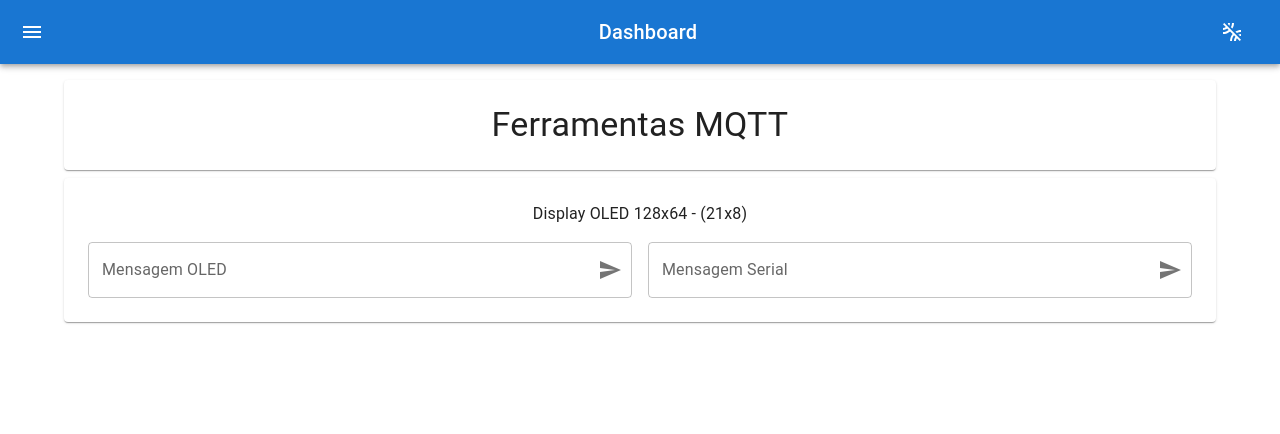
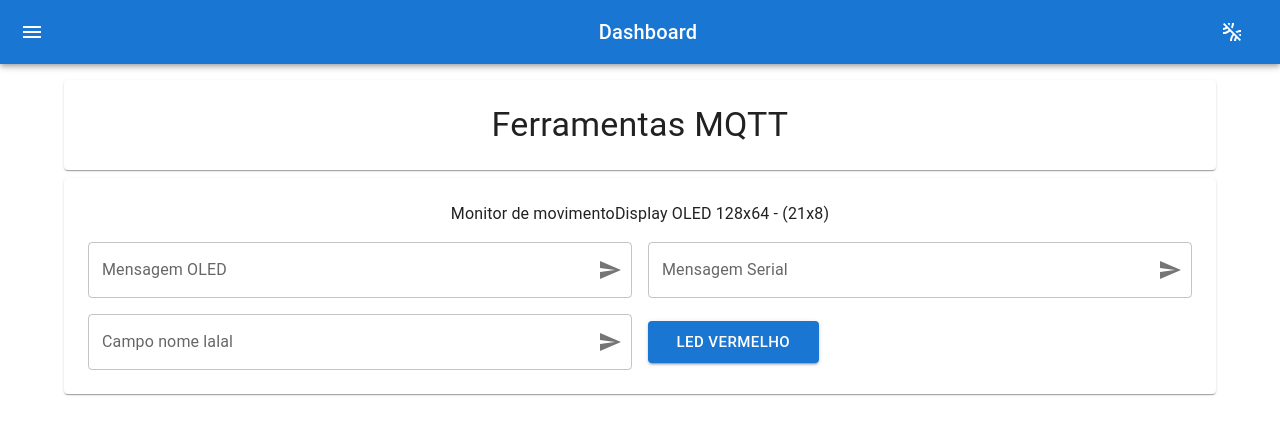
Before and after one commit to rafagarrafinhacardoso/MeuProjeto, a React (Create React App) app in the folder front-end/: page /serviceMqtt/toolsMqtt in a window 1280 px wide. Shown: the top 434 px of the page. Built offline with nearby package versions, Linux system fonts and the light colour scheme.

Commit message:
Add btn mqtt...

```diff
--- a/front-end/src/components/exemples/ToolsMqttPainel.js
+++ b/front-end/src/components/exemples/ToolsMqttPainel.js
@@ -1,6 +1,7 @@
 import { Grid, Paper, TextField, Typography } from "@mui/material";
 import React, { useEffect } from "react";
 import { useOutletContext } from "react-router-dom";
+import ButtonPadraoMqtt from "./tools/ButtonPadraoMqtt";
 import TextPadraoMqtt from "./tools/TextPadraoMqtt";
 
 const disp = {
@@ -15,7 +16,7 @@ const disp = {
             nomeCampo: "Mensagem OLED",
             descricao: "Display OLED 128x64 - 6x8",
             topico: "mensage",
-            sizeGrid: 12,
+            sizeGrid: 6,
             caractere: 21,
             linhas: 8
         },
@@ -25,7 +26,21 @@ const disp = {
             descricao: "Display OLED 128x64 - 6x8",
             topico: "mensage",
             sizeGrid: 6
+        },{
+            tipoCampo: "textDefault",
+            nomeCampo: "Campo nome lalal",
+            descricao: "AaaaaA",
+            topico: "aciton",
+            sizeGrid: 6
+        },{
+            tipoCampo: "btnDefault",
+            nomeCampo: "LED vermelho",
+            descricao: "AaaaaA",
+            topico: "btnA",
+            action: "test",
+            sizeGrid: 2
         }
+
     ]
 };
 
@@ -35,19 +50,47 @@ export default function ToolsMqttPainel() {
         setTitulo("Ferramentas MQTT")
     }, []);
 
+    // const enviaMessage = () => {
+    //     // console.log("enviar")
+    //     const dado = {
+    //         message: text,
+    //         topic: topico
+    //     };
+    //     fetch("/mqtt/sendMensagem", {
+    //         method: 'POST',
+    //         headers: {
+    //             'Content-Type': 'application/json',
+    //             Accept: 'application/json'
+    //         },
+    //         body: JSON.stringify(dado),
+    //     })
+    //         .then(res => res.json())
+    //         .then((result) => {
+    //             console.log("aaaaaaa-> ", result);
+    //         })
+    //         .catch((error) => {
+    //             console.log(error);
+    //         })
+    // }
+
+    function actionMqtt(tpc , msg){
+        console.log("enviar...", tpc, msg);
+    }
+
     return (
         <Paper sx={{ p: 3, display: 'flex', flexDirection: 'column' }}>
             <Grid container spacing={2} rowSpacing={2}  >
                 <Grid item xs={12}>
                     <Typography component="a" variant="a" align="center">
+                        {(disp && disp.equipamento && disp.equipamento.nome) ? disp.equipamento.nome : ""}
                         Display OLED 128x64 - ({(128 / 6) | 0}x{64 / 8})
                     </Typography>
                 </Grid>
                 {disp && disp.fucionalidade.map((item, index) => {
                     if (item.tipoCampo == "textDefault")
-                        return (<TextPadraoMqtt key={index} data={item} />);
+                        return (<TextPadraoMqtt key={index} data={item} action={actionMqtt} />);
                     else if (item.tipoCampo == "btnDefault")
-                        return (<CampoDefalt key={index} />);
+                        return (<ButtonPadraoMqtt key={index} data={item} action={actionMqtt} />);
                     else
                         return (<CampoDefalt key={index} data={item} />);
                 })}
@@ -60,9 +103,12 @@ function CampoDefalt(props) {
     const { data } = props
     return (
         <Grid container item xs={(data && data.sizeGrid) ? data.sizeGrid : 12} spacing={2} rowSpacing={2}>
-            <Grid item xs={6}>
+            <Grid item xs={12}>
                 <Typography component="a" variant="a" align="center">
-                    Pagina não Encontrada
+                    {(data && data.tipoCampo) ? data.tipoCampo : "tipoCampo: null"}<br/>
+                    {(data && data.topico) ? data.topico : "topico: null"}<br/>
+                    {(data && data.nomeCampo) ? data.nomeCampo : "nomeCampo: null"}<br/>
+                    {(data && data.descricao) ? data.descricao : "descricao: null"}
                 </Typography>
             </Grid>
         </Grid>
--- /dev/null
+++ b/front-end/src/components/exemples/tools/ButtonPadraoMqtt.js
@@ -0,0 +1,26 @@
+import { Button, Grid, Typography } from "@mui/material";
+
+export default function ButtonPadraoMqtt(props) {
+    const { data, action } = props
+
+    return (
+        <Grid container item xs={(data && data.sizeGrid) ? data.sizeGrid : 12} spacing={2} rowSpacing={2} alignItems="center" >
+            <Grid item xs={12}  >
+                <Button
+                    variant="contained"
+                    fullWidth
+                    size="large"
+                    onClick={()=> action(data.topico, data.action)}
+                >
+                    {(data && data.nomeCampo) ? data.nomeCampo : "Botão"}
+                </Button>
+                {/* <Typography component="a" variant="a" align="center">
+                    {(data && data.tipoCampo) ? data.tipoCampo : "tipoCampo: null"}<br />
+                    {(data && data.topico) ? data.topico : "topico: null"}<br />
+                    {(data && data.nomeCampo) ? data.nomeCampo : "nomeCampo: null"}<br />
+                    {(data && data.descricao) ? data.descricao : "descricao: null"}
+                </Typography> */}
+            </Grid>
+        </Grid>
+    );
+}
--- a/front-end/src/components/exemples/tools/TextPadraoMqtt.js
+++ b/front-end/src/components/exemples/tools/TextPadraoMqtt.js
@@ -4,7 +4,7 @@ import { useOutletContext } from "react-router-dom";
 import SendIcon from '@mui/icons-material/Send';
 
 export default function TextPadraoMqtt(props) {
-    const { data } = props
+    const { data, action } = props
     const [text, setText] = useState();
     const [topico, setTopico] = useState("device/A86E6505613C/mensage");
 
@@ -32,7 +32,7 @@ export default function TextPadraoMqtt(props) {
                     setText(val);
                 // else console.log("erro");
             }
-        }else{
+        } else {
             setText(val);
         }
     };
@@ -64,7 +64,7 @@ export default function TextPadraoMqtt(props) {
     }
 
     return (
-        <Grid container item xs={6} spacing={2} rowSpacing={2}>
+        <Grid container item xs={(data && data.sizeGrid) ? data.sizeGrid : 12} spacing={2} rowSpacing={2}>
             <Grid item xs={12}>
                 <FormControl fullWidth variant="outlined">
                     <InputLabel htmlFor="outlined-adornment-password">{(data && data.nomeCampo) ? data.nomeCampo : "Mensagem"}</InputLabel>
@@ -79,8 +79,8 @@ export default function TextPadraoMqtt(props) {
                             <InputAdornment position="end">
                                 <IconButton
                                     aria-label="toggle password visibility"
-                                    onClick={() => console.log("click")}
-                                    onMouseDown={() => console.log("mouse donw")}
+                                    onClick={() => action(data.topico, text)}
+                                    // onMouseDown={() => console.log("mouse donw")}
                                     edge="end"
                                 >
                                     <SendIcon />
```
